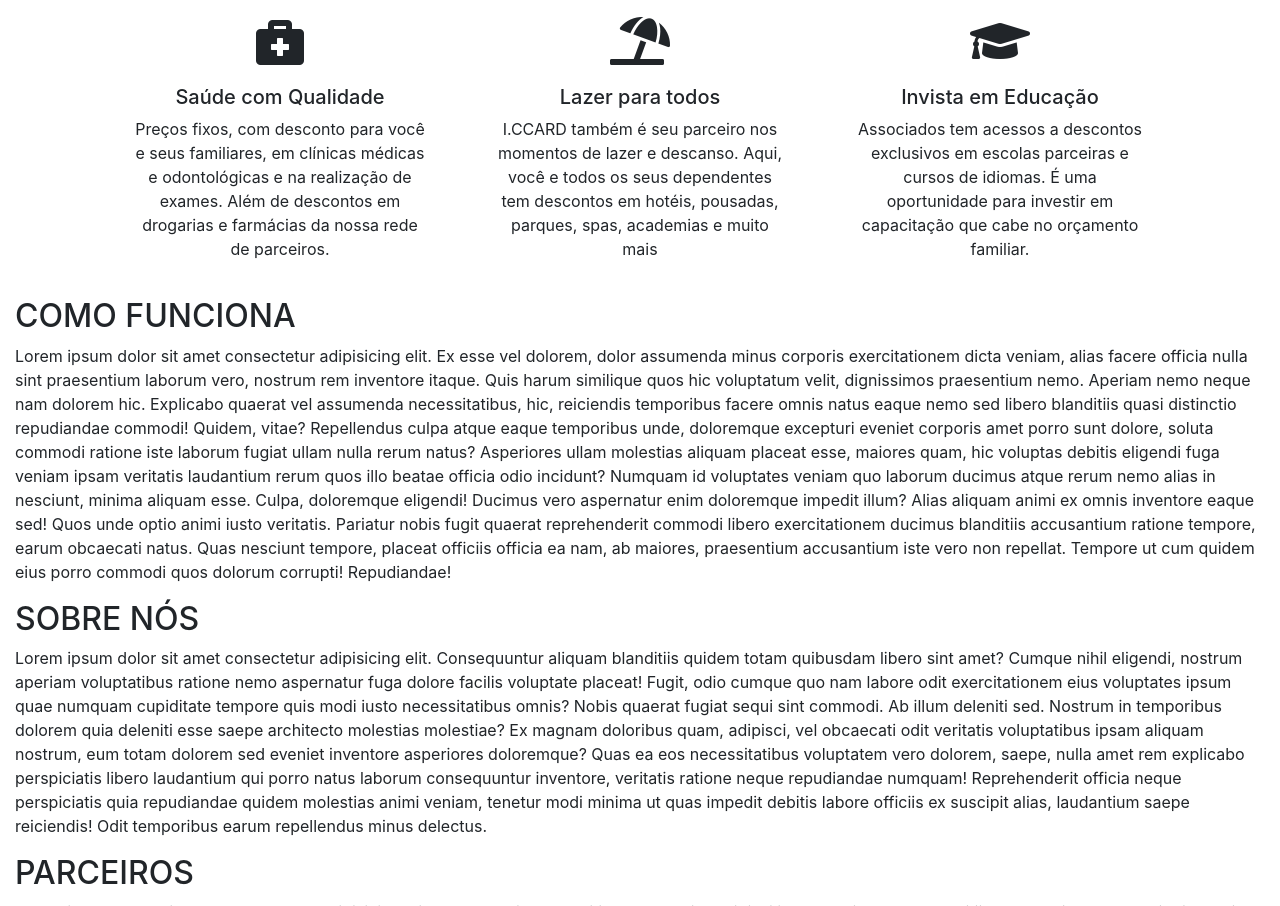
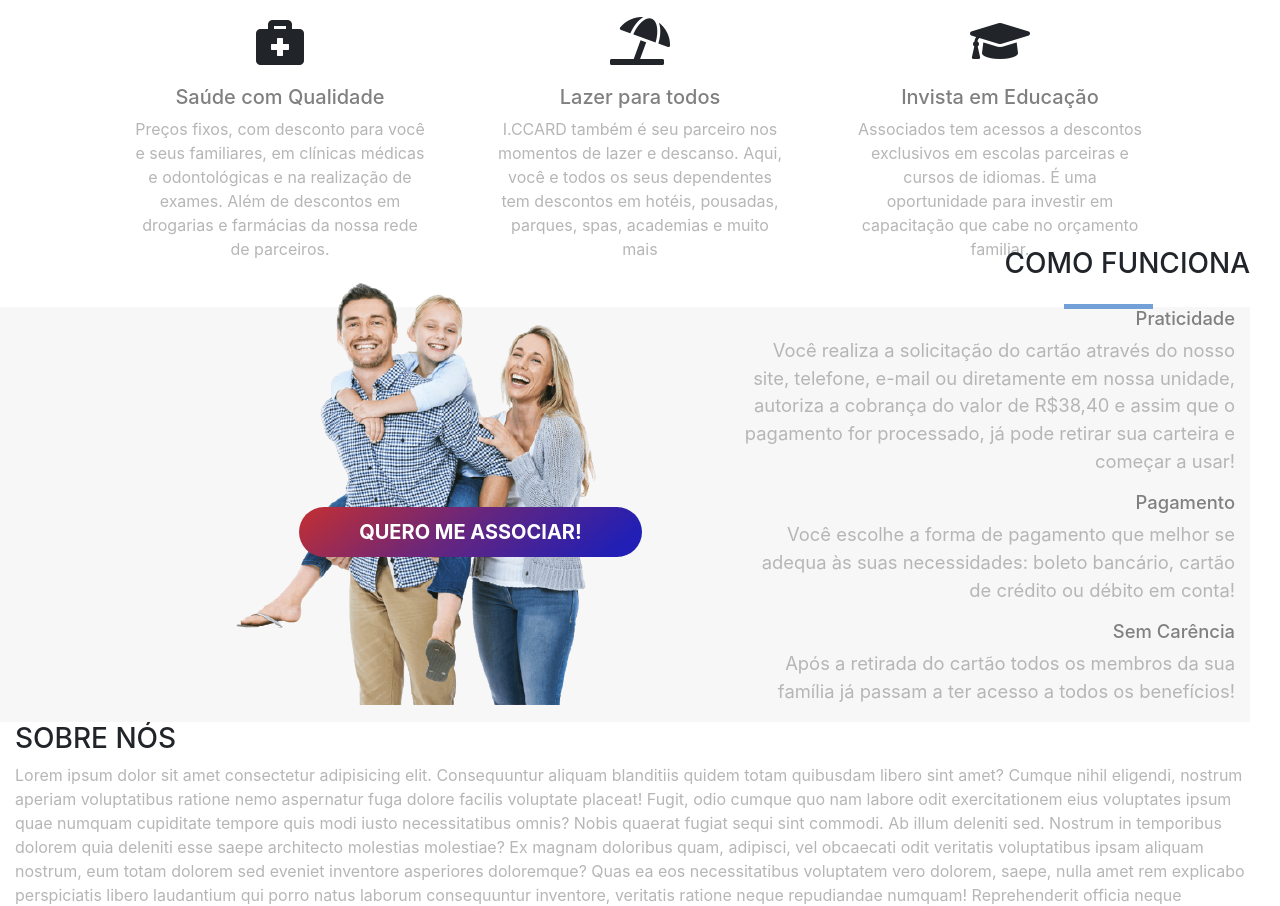
Before and after one commit to sygnata/desafioOrions, a website with bundled scripts: page index.html in a window 1280 px wide. Shown: the part 1894-2800 px from the top of the page. Built offline with nearby package versions, Linux system fonts and the light colour scheme; files whose address does not match are found by name.

Commit message:
como funciona

```diff
--- a/css/style.css
+++ b/css/style.css
@@ -15,7 +15,7 @@ body {
   padding-right: 50px;
 }
 #btnAssociar {
-  color: #e26e11;
+  color: #a52200;
   font-weight: bold;
   background-color: #fdc018;
   min-height: 35px;
@@ -76,14 +76,74 @@ h6 {
   width: 100px;
   height: 5px;
 }
-.conteudoHome {
+.conteudoBeneficios {
   display: flex;
   align-items: center;
   justify-content: center;
   flex-direction: column;
   text-align: center;
-  margin: 20px;
+  margin: 20px 20px 30px 20px;
 }
-.iconeHome {
+.iconeBeneficios {
   margin-bottom: 20px;
 }
+h5 {
+  color: #808080;
+}
+p {
+  color: #b6b6b6;
+}
+.containerComoFunciona {
+  background-color: #f7f7f7;
+  min-height: 100px;
+  width: 100%;
+  position: relative;
+}
+.textoComoFunciona {
+  text-align: end;
+  font-size: 1.15em;
+}
+.familia {
+  overflow: visible;
+  margin: -50px 50px -25px 0;
+}
+.familiaContainer {
+  position: relative;
+}
+.btnAssociarFamilia {
+  position: absolute;
+  font-size: 1.25em;
+  color: #fff;
+  font-weight: bold;
+  /* background-color: #fdc018; */
+  min-height: 50px;
+  border: none;
+  border-radius: 25px;
+  padding: 0 60px 0 60px;
+  cursor: pointer;
+  margin-left: -430px;
+  margin-top: 200px;
+  background: linear-gradient(
+    142deg,
+    rgba(196, 47, 49, 1) 0%,
+    rgba(104, 38, 125, 1) 46%,
+    rgba(33, 31, 181, 1) 91%
+  );
+}
+
+.sublinhadoComoFunciona {
+  height: 20px;
+  display: flex;
+  align-items: flex-end;
+  justify-content: flex-end;
+}
+.sublinhadoInternoComoFunciona {
+  background-color: #73a0d7;
+  width: 100px;
+  height: 5px;
+}
+.tituloComoFunciona {
+  position: absolute;
+  right: 0;
+  top: -60px;
+}
--- a/index.html
+++ b/index.html
@@ -88,7 +88,7 @@
         </div>
       </div>
       <div class="container-fluid">
-        <div id="home" class="row justify-content-center">
+        <div id="beneficios" class="row justify-content-center">
           <div class="col-lg-8 col-md-10 col-sm-12">
             <h1>Vantagens e benefícios excluvios para você e sua família</h1>
             <h6>Por apenas R$38,40 mensais</h6>
@@ -100,50 +100,64 @@
 
         <div>
           <div class=" row justify-content-center ">
-            <div class=" col-lg-3 conteudoHome">
-              <i class="fas fa-briefcase-medical fa-3x iconeHome"></i>
+            <div class=" col-lg-3 conteudoBeneficios">
+              <i class="fas fa-briefcase-medical fa-3x iconeBeneficios"></i>
               <h5>Saúde com Qualidade</h5>
               <p>Preços fixos, com desconto para você e seus familiares, em clínicas médicas e odontológicas e na
                 realização de exames. Além de descontos em drogarias e farmácias da nossa rede de parceiros.</p>
             </div>
-            <div class="col-lg-3 conteudoHome">
-              <i class="fas fa-umbrella-beach fa-3x iconeHome"></i>
+            <div class="col-lg-3 conteudoBeneficios">
+              <i class="fas fa-umbrella-beach fa-3x iconeBeneficios"></i>
               <h5>Lazer para todos</h5>
               <p>I.CCARD também é seu parceiro nos momentos de lazer e descanso. Aqui, você e todos os seus dependentes
                 tem descontos em hotéis, pousadas, parques, spas, academias e muito mais</p>
             </div>
-            <div class="col-lg-3 conteudoHome">
-              <i class="fas fa-graduation-cap fa-3x iconeHome"></i>
+            <div class="col-lg-3 conteudoBeneficios">
+              <i class="fas fa-graduation-cap fa-3x iconeBeneficios"></i>
               <h5>Invista em Educação</h5>
               <p>Associados tem acessos a descontos exclusivos em escolas parceiras e cursos de idiomas. É uma
                 oportunidade para investir em capacitação que cabe no orçamento familiar.</p>
             </div>
           </div>
-
         </div>
 
-        <div id="comoFunciona">
-          <h2>COMO FUNCIONA</h2>
-          <p>Lorem ipsum dolor sit amet consectetur adipisicing elit. Ex esse vel dolorem, dolor assumenda minus
-            corporis
-            exercitationem dicta veniam, alias facere officia nulla sint praesentium laborum vero, nostrum rem inventore
-            itaque. Quis harum similique quos hic voluptatum velit, dignissimos praesentium nemo. Aperiam nemo neque nam
-            dolorem hic. Explicabo quaerat vel assumenda necessitatibus, hic, reiciendis temporibus facere omnis natus
-            eaque nemo sed libero blanditiis quasi distinctio repudiandae commodi! Quidem, vitae? Repellendus culpa
-            atque
-            eaque temporibus unde, doloremque excepturi eveniet corporis amet porro sunt dolore, soluta commodi ratione
-            iste laborum fugiat ullam nulla rerum natus? Asperiores ullam molestias aliquam placeat esse, maiores quam,
-            hic voluptas debitis eligendi fuga veniam ipsam veritatis laudantium rerum quos illo beatae officia odio
-            incidunt? Numquam id voluptates veniam quo laborum ducimus atque rerum nemo alias in nesciunt, minima
-            aliquam
-            esse. Culpa, doloremque eligendi! Ducimus vero aspernatur enim doloremque impedit illum? Alias aliquam animi
-            ex omnis inventore eaque sed! Quos unde optio animi iusto veritatis. Pariatur nobis fugit quaerat
-            reprehenderit commodi libero exercitationem ducimus blanditiis accusantium ratione tempore, earum obcaecati
-            natus. Quas nesciunt tempore, placeat officiis officia ea nam, ab maiores, praesentium accusantium iste vero
-            non repellat. Tempore ut cum quidem eius porro commodi quos dolorum corrupti! Repudiandae!</p>
+        <div class="row justify-content-end containerComoFunciona">
+          <div class="familiaContainer">
+            <img class="familia" src="./img/familia.png" alt="Familia unida">
+            <a href="https://web.whatsapp.com/send?phone=5512999999999" target="_blank"><button type="submit"
+                class="btnAssociarFamilia">QUERO ME
+                ASSOCIAR!</button></a>
+          </div>
+          <div class="row justify-content-end tituloComoFunciona" id="comoFunciona">
+            <div class="col-lg-12 ">
+              <h3>COMO FUNCIONA</h3>
+              <div class="sublinhadoComoFunciona col-lg-8">
+                <div class="sublinhadoInternoComoFunciona col-lg-8"></div>
+              </div>
+            </div>
+          </div>
+          <div class="col-lg-5 col-md-8">
+
+            <h5 class="textoComoFunciona">Praticidade</h5>
+            <p class="textoComoFunciona">Você realiza a solicitação do cartão através do nosso site, telefone, e-mail ou
+              diretamente em nossa
+              unidade, autoriza a cobrança do valor de R$38,40 e assim que o pagamento for processado, já pode retirar
+              sua carteira e começar a usar!</p>
+            <h5 class="textoComoFunciona">Pagamento</h5>
+            <p class="textoComoFunciona">Você escolhe a forma de pagamento que melhor se adequa às suas necessidades:
+              boleto bancário, cartão de
+              crédito ou débito em conta!</p>
+            <h5 class="textoComoFunciona">Sem Carência</h5>
+            <p class="textoComoFunciona">Após a retirada do cartão todos os membros da sua família já passam a ter
+              acesso a todos os benefícios!
+            </p>
+
+          </div>
         </div>
+
+
         <div id="sobre">
-          <h2>SOBRE NÓS</h2>
+          <h3>SOBRE NÓS</h3>
           <p>Lorem ipsum dolor sit amet consectetur adipisicing elit. Consequuntur aliquam blanditiis quidem totam
             quibusdam libero sint amet? Cumque nihil eligendi, nostrum aperiam voluptatibus ratione nemo aspernatur fuga
             dolore facilis voluptate placeat! Fugit, odio cumque quo nam labore odit exercitationem eius voluptates
@@ -157,8 +171,8 @@
             labore officiis ex suscipit alias, laudantium saepe reiciendis! Odit temporibus earum repellendus minus
             delectus.</p>
         </div>
-        <div id="beneficios">
-          <h2>PARCEIROS</h2>
+        <div>
+          <h3>PARCEIROS</h3>
           <p>Lorem ipsum dolor sit amet consectetur adipisicing elit. Saepe veniam deleniti voluptate hic! Adipisci
             ipsum pariatur non blanditiis praesentium? Necessitatibus a iure atque beatae quod ullam accusamus, omnis
             quidem dolor obcaecati, veniam voluptas, reiciendis similique velit? Cupiditate minus quam sit vero
@@ -176,7 +190,7 @@
             excepturi assumenda laudantium adipisci, reprehenderit id mollitia voluptatem sequi ad.</p>
         </div>
         <div id="faq">
-          <h2>FAQ</h2>
+          <h3>FAQ</h3>
           <p>Lorem ipsum dolor sit amet consectetur adipisicing elit. Laborum aperiam nobis quos tempora itaque!
             Repellendus maiores quaerat dolores odit. Nisi, quo. Aliquid odio placeat soluta, et vero, rerum dignissimos
             corrupti cupiditate unde consequuntur neque hic officiis beatae illum nulla eveniet impedit eligendi.
@@ -201,7 +215,7 @@
             saepe eaque ea illo nulla incidunt! Laboriosam, ipsa sint!!</p>
         </div>
         <div id="faleConosco">
-          <h2>Fale COnosco</h2>
+          <h3>Fale COnosco</h3>
           <p>Lorem ipsum dolor sit amet consectetur adipisicing elit. Sed blanditiis accusantium harum, necessitatibus
             tempore voluptas praesentium fugit a nisi exercitationem, labore deleniti velit numquam magni quia pariatur
             repellendus qui molestias dolores distinctio. Labore repellat dolor voluptatibus sed provident officiis,
```
Also changed, not shown: img/familia.png (added).
